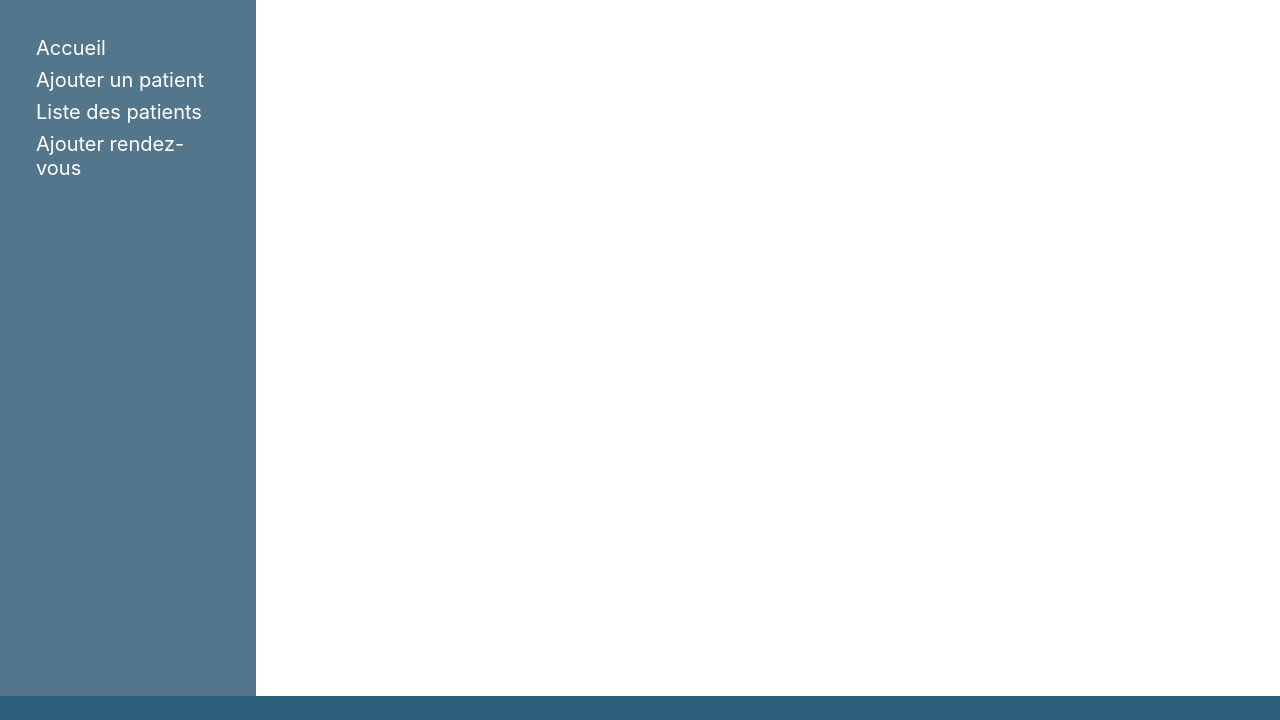
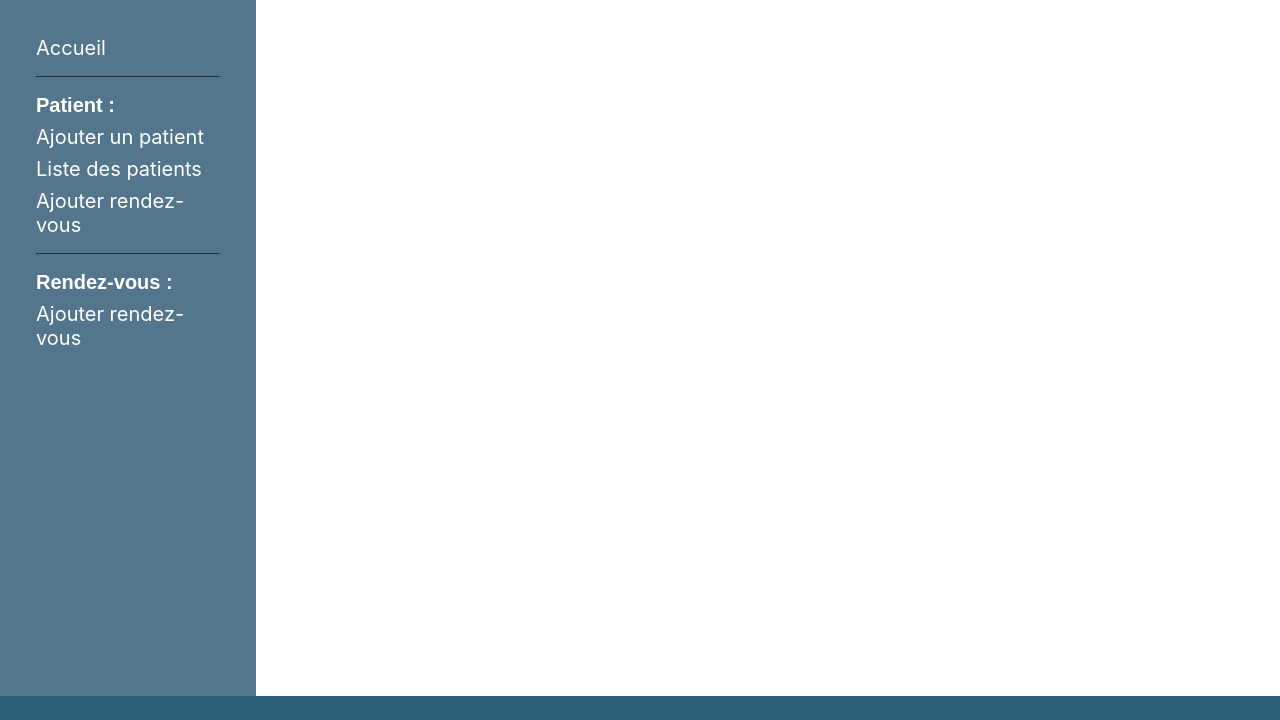
Before and after one commit to Mikat63/vanilla_back_pdo, a PHP site: page /index.php in a window 1280 px wide. Shown: the part 80-800 px from the top of the page. Run offline with PHP 8.4, Linux system fonts and the light colour scheme.

Commit message:
UPDATE : reorganisation of the navbar

```diff
--- a/Exercice-PDO-2/partials/nav.php
+++ b/Exercice-PDO-2/partials/nav.php
@@ -1,8 +1,22 @@
 <nav>
     <ul>
         <li><a href="index.php">Accueil</a></li>
+    </ul>
+
+    <hr>
+
+    <ul class="nav-list">
+        <li>
+            <span>Patient :</span>
+        </li>
+
         <li><a href="ajout_patient.php">Ajouter un patient</a></li>
         <li><a href="liste_patients.php">Liste des patients</a></li>
         <li><a href="ajout_rendezvous.php">Ajouter rendez-vous</a></li>
     </ul>
+    <hr>
+    <ul class="nav-list">
+        <li><span>Rendez-vous :</span></li>
+        <li><a href="ajout_rendezvous.php">Ajouter rendez-vous</a></li>
+    </ul>
 </nav>
--- a/Exercice-PDO-2/process/update_patient.php
+++ b/Exercice-PDO-2/process/update_patient.php
@@ -1,7 +1,4 @@
 <?php
-
-
-
 if ($_SERVER['REQUEST_METHOD'] !== 'POST') {
     header('Location: ../profil_patient.php?error=bad_method');
     exit();
--- a/Exercice-PDO-2/style.css
+++ b/Exercice-PDO-2/style.css
@@ -141,6 +141,7 @@ nav {
   color: var(--font-color-white);
   width: 20%;
   font-size: var(--font-size-a);
+  gap: 16px;
 }
 
 /* title elements */
@@ -180,6 +181,10 @@ hr {
   border-color: var(--secondary-background-color);
 }
 
+span {
+  font-weight: bold;
+}
+
 /* buttons elements */
 .form_button {
   border: none;
```
Lines whose indentation alone changed are shown as unchanged.
